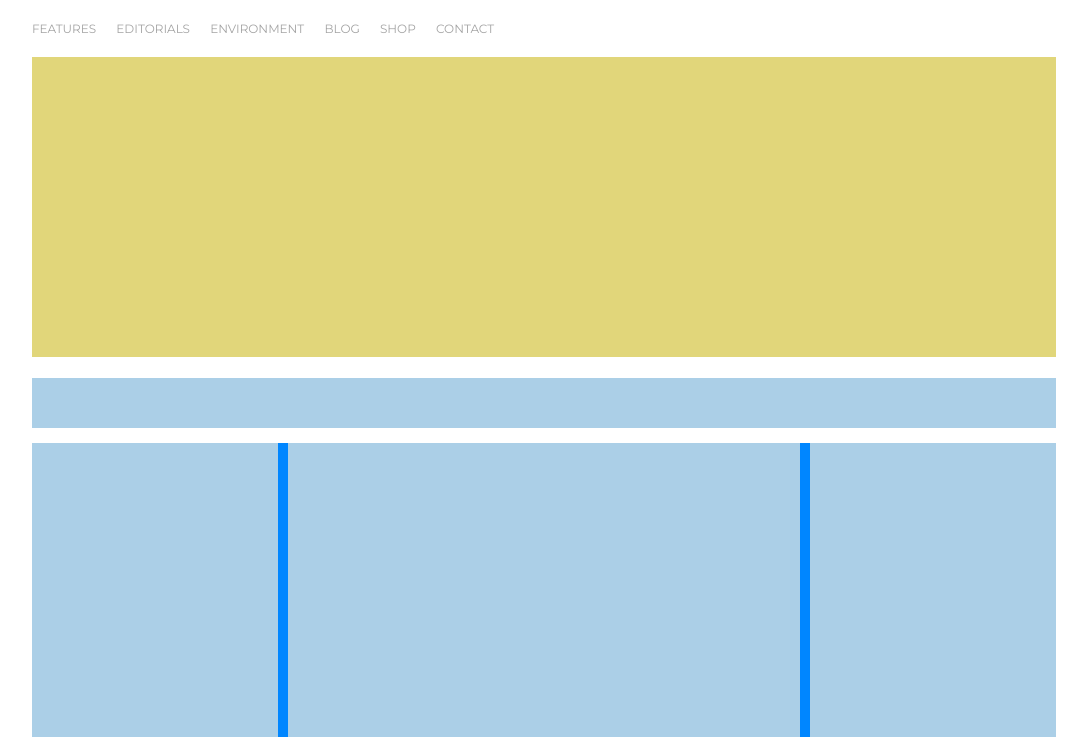
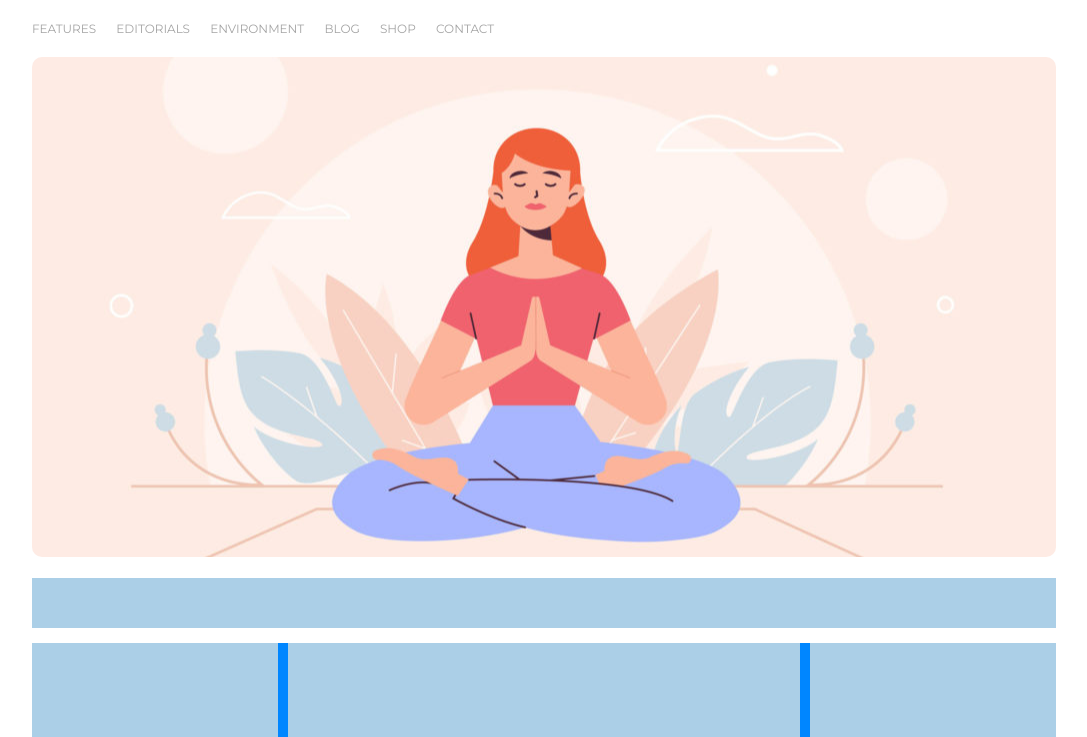
Before and after one commit to DragoAl/htmlcss-wp, a plain HTML site: page index.html in a window 1280 px wide. Shown: the part 63-800 px from the top of the page, without its empty margins (96-1183 px from the left). Drawn offline with Linux system fonts and the light colour scheme.

Commit message:
jumbotron banner ok

```diff
--- a/style.css
+++ b/style.css
@@ -54,11 +54,23 @@ header{
     width: 100%;
     margin-top: 2%;
     margin-bottom: 2%;
+    height: 500px;
+    background-image: url(img/banner.jpg);
+    background-repeat: no-repeat;
+    background-position: center;
+    background-size: cover;
+    border-radius: 10px;
 
     /* debug */
-    height: 300px;
-    background-color:rgba(225,214,122,255);
+    /* background-color:rgba(225,214,122,255); */
 }
+/* #jumbotron img{
+    width: 100%;
+    height: 100%;
+    object-fit: cover;
+    object-position: 50% 50%;
+} */
+
 .clearfix{
     /* debug */
     background-color: #0086ff;
```
Also changed, not shown: index.html (+2 -0 lines).
